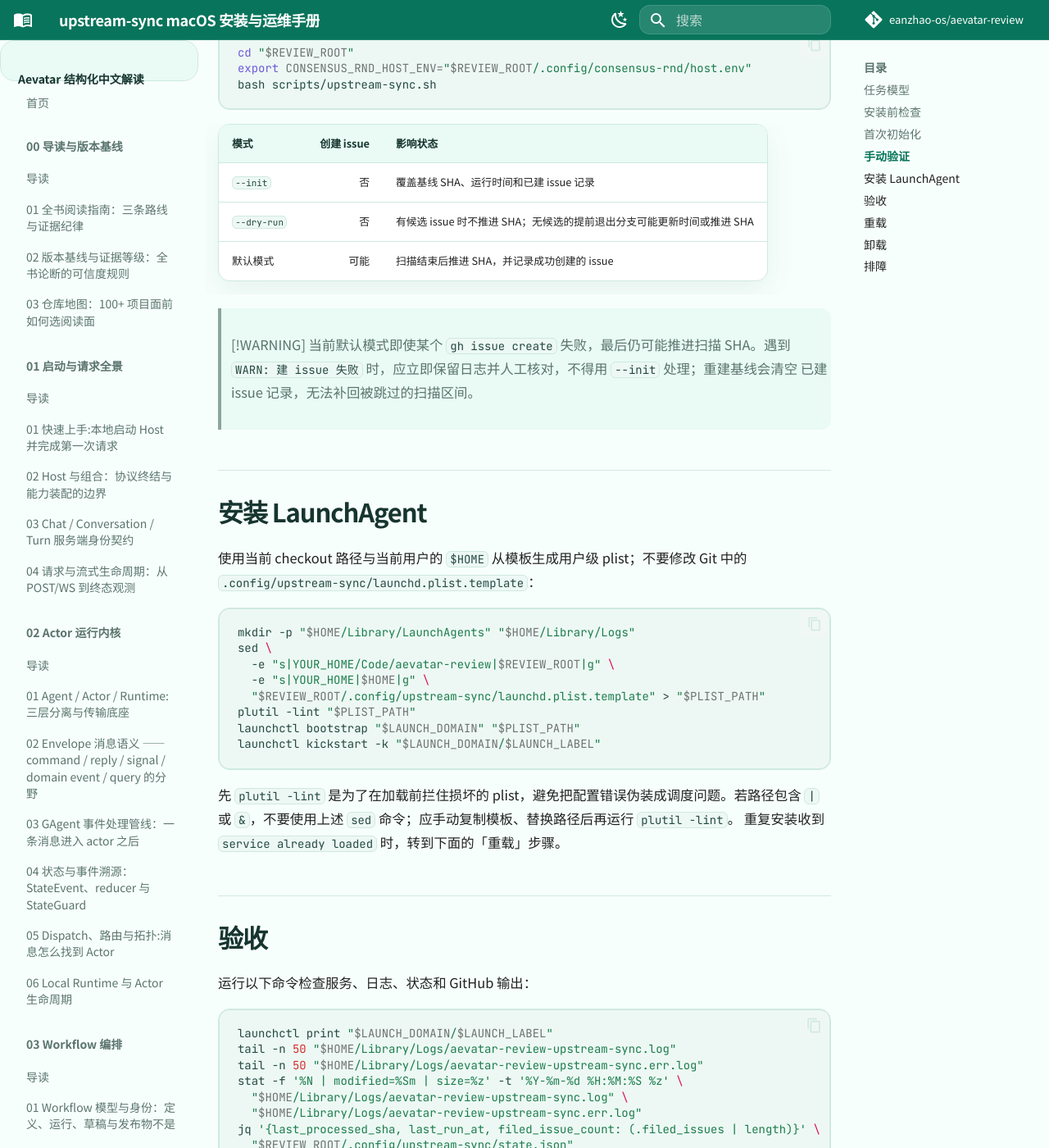
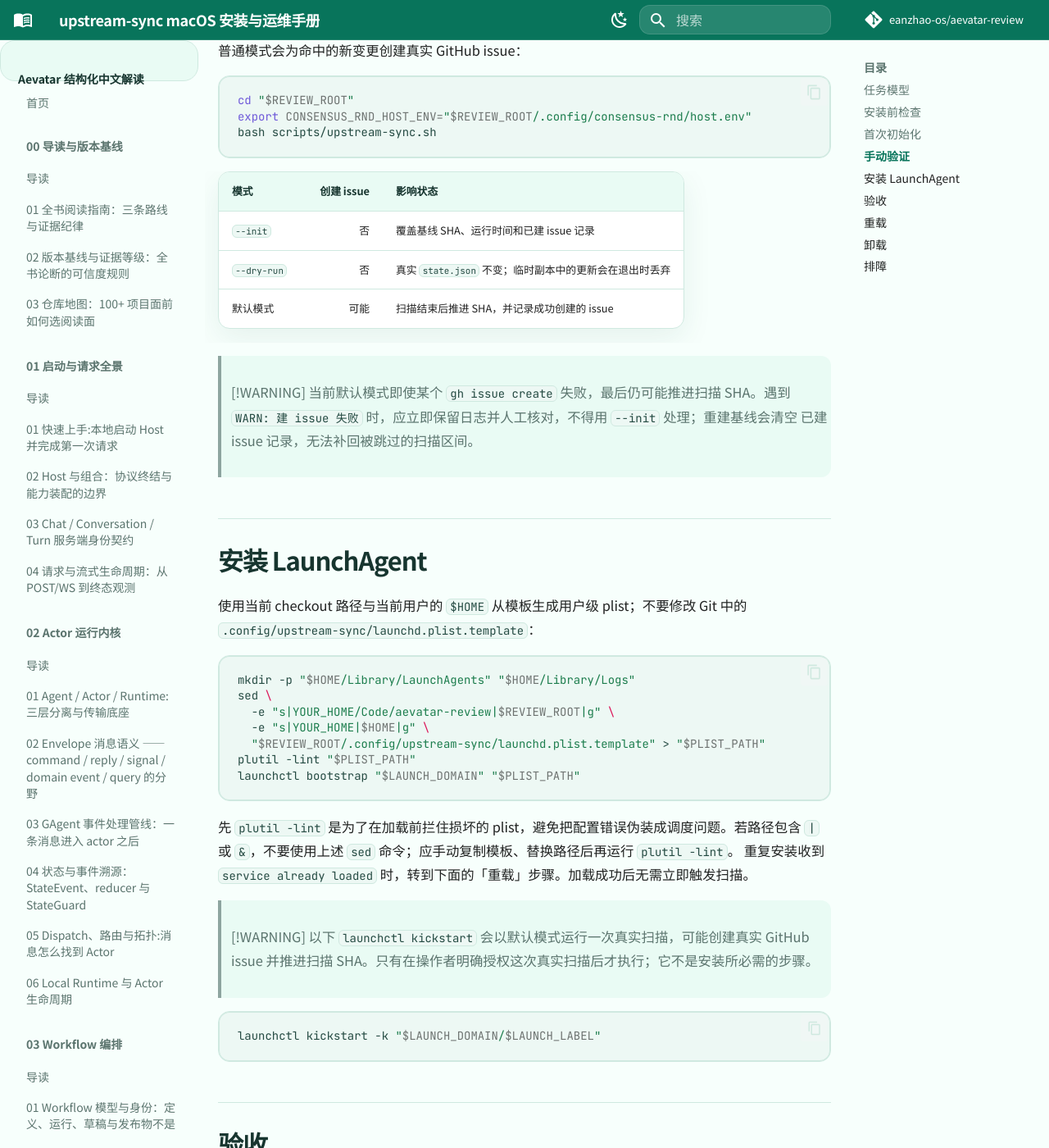
Before and after one commit to eanzhao-os/aevatar-review, an MkDocs documentation site: the page built from docs/upstream-sync.md, in a window 1280 px wide and 1400 px high, scrolled down 2685 px. Shown: the whole window at 82% size. Built offline with MkDocs 1.6.1 and Material for MkDocs 9.7.7, drawn with Linux system fonts in a browser that asks for light colours; comment, search, counter and statistics services are not loaded; some of the changed text lies outside the part shown.

Commit message:
docs: fix upstream sync review findings

````diff
--- a/docs/upstream-sync.md
+++ b/docs/upstream-sync.md
@@ -83,7 +83,9 @@
 
 ## 手动验证
 
-先用 dry-run 检查扫描、差异和映射是否可用。它不会创建 GitHub issue：
+先用 dry-run 检查扫描、差异和映射是否可用。它不会创建 GitHub issue，也绝不改写真实的
+`.config/upstream-sync/state.json`；部分分支会更新一份私有临时副本，并在退出时丢弃。脚本仍可能
+在上游 checkout 中执行 `git fetch`，因此 Git 元数据可能更新：
 
 ```bash
 cd "$REVIEW_ROOT"
@@ -102,7 +104,7 @@
 | 模式 | 创建 issue | 影响状态 |
 |---|---:|---|
 | `--init` | 否 | 覆盖基线 SHA、运行时间和已建 issue 记录 |
-| `--dry-run` | 否 | 有候选 issue 时不推进 SHA；无候选的提前退出分支可能更新时间或推进 SHA |
+| `--dry-run` | 否 | 真实 `state.json` 不变；临时副本中的更新会在退出时丢弃 |
 | 默认模式 | 可能 | 扫描结束后推进 SHA，并记录成功创建的 issue |
 
 > [!WARNING]
@@ -123,12 +125,19 @@
   "$REVIEW_ROOT/.config/upstream-sync/launchd.plist.template" > "$PLIST_PATH"
 plutil -lint "$PLIST_PATH"
 launchctl bootstrap "$LAUNCH_DOMAIN" "$PLIST_PATH"
-launchctl kickstart -k "$LAUNCH_DOMAIN/$LAUNCH_LABEL"
 ```
 
 先 `plutil -lint` 是为了在加载前拦住损坏的 plist，避免把配置错误伪装成调度问题。若路径包含
 `|` 或 `&`，不要使用上述 `sed` 命令；应手动复制模板、替换路径后再运行 `plutil -lint`。
-重复安装收到 `service already loaded` 时，转到下面的「重载」步骤。
+重复安装收到 `service already loaded` 时，转到下面的「重载」步骤。加载成功后无需立即触发扫描。
+
+> [!WARNING]
+> 以下 `launchctl kickstart` 会以默认模式运行一次真实扫描，可能创建真实 GitHub issue 并推进扫描
+> SHA。只有在操作者明确授权这次真实扫描后才执行；它不是安装所必需的步骤。
+
+```bash
+launchctl kickstart -k "$LAUNCH_DOMAIN/$LAUNCH_LABEL"
+```
 
 ## 验收
 
@@ -159,12 +168,21 @@
 
 ## 重载
 
-修改已安装的 plist 后，用相同的用户 domain 卸载、校验、重新加载并立即触发：
+修改已安装的 plist 后，用相同的用户 domain 卸载、校验并重新加载：
 
 ```bash
 launchctl bootout "$LAUNCH_DOMAIN" "$PLIST_PATH"
 plutil -lint "$PLIST_PATH"
 launchctl bootstrap "$LAUNCH_DOMAIN" "$PLIST_PATH"
+```
+
+重新加载后无需立即触发扫描。
+
+> [!WARNING]
+> 以下 `launchctl kickstart` 会以默认模式运行一次真实扫描，可能创建真实 GitHub issue 并推进扫描
+> SHA。只有在操作者明确授权这次真实扫描后才执行；它不是重载所必需的步骤。
+
+```bash
 launchctl kickstart -k "$LAUNCH_DOMAIN/$LAUNCH_LABEL"
 ```
 
@@ -186,7 +204,7 @@
 | 上游 fetch 失败 | 运行 `git -C "$UPSTREAM_ROOT" remote -v` 与 `git -C "$UPSTREAM_ROOT" fetch origin feature/integrate`；确认 `AEVATAR_UPSTREAM_ROOT` 指向同一 checkout，网络和 origin 凭据可用。 |
 | `bootstrap failed: 5` | 先运行 `plutil -lint "$PLIST_PATH"`；再用 `launchctl print "$LAUNCH_DOMAIN/$LAUNCH_LABEL"` 检查是否已加载。若已加载，按「重载」流程操作。 |
 | 任务已加载但 `not running` | 运行 `launchctl print "$LAUNCH_DOMAIN/$LAUNCH_LABEL"`、`tail -n 50 "$HOME/Library/Logs/aevatar-review-upstream-sync.log"`；无活动且 `last exit code = 0` 通常是单次任务已正常退出。 |
-| 日志不更新 | 运行 `stat -f '%N | modified=%Sm | size=%z' "$HOME/Library/Logs/aevatar-review-upstream-sync.log" "$HOME/Library/Logs/aevatar-review-upstream-sync.err.log"`，再运行 `launchctl kickstart -k "$LAUNCH_DOMAIN/$LAUNCH_LABEL"` 并复查 stderr；检查电脑是否休眠以及 plist 中的路径和 domain。 |
+| 日志不更新 | 先只读运行 `stat -f '%N | modified=%Sm | size=%z' "$HOME/Library/Logs/aevatar-review-upstream-sync.log" "$HOME/Library/Logs/aevatar-review-upstream-sync.err.log"`、`launchctl print "$LAUNCH_DOMAIN/$LAUNCH_LABEL"`，并检查电脑是否休眠以及 plist 中的路径和 domain。若这些检查后仍要执行真实扫描，必须先获得明确授权：`launchctl kickstart -k "$LAUNCH_DOMAIN/$LAUNCH_LABEL"` 会以默认模式运行，可能创建 GitHub issue 并推进扫描 SHA；授权后再单独执行它并复查 stderr。 |
 | `WARN: 建 issue 失败` | 保留 stdout、stderr 与当前 `state.json`，运行 `gh auth status`、`gh repo view "$GH_REPO_SLUG" --json viewerPermission,hasIssuesEnabled` 和 `gh issue list --repo "$GH_REPO_SLUG" --label upstream-sync --state all --limit 20` 人工核对；不要执行 `--init`。 |
 | 重复 issue | 运行 `gh issue list --repo "$GH_REPO_SLUG" --label upstream-sync --state all --limit 20` 与 `jq '.filed_issues' "$REVIEW_ROOT/.config/upstream-sync/state.json"`，确认是否有历史 state 被清空、手工重复运行或已有 open issue 去重未覆盖的情形。 |
 | 未命中章节映射 | 运行 `git -C "$UPSTREAM_ROOT" diff --name-only "$(jq -r .last_processed_sha "$REVIEW_ROOT/.config/upstream-sync/state.json")..origin/feature/integrate"`，再查看 `.config/upstream-sync/chapter-source-map.json` 是否覆盖变更路径；映射按目录前缀或精确文件匹配。 |
````
Also changed, not shown: docs/superpowers/plans/2026-08-04-upstream-sync-operations.md (+22 -9 lines), docs/superpowers/specs/2026-08-04-upstream-sync-operations-design.md (+8 -4 lines).
